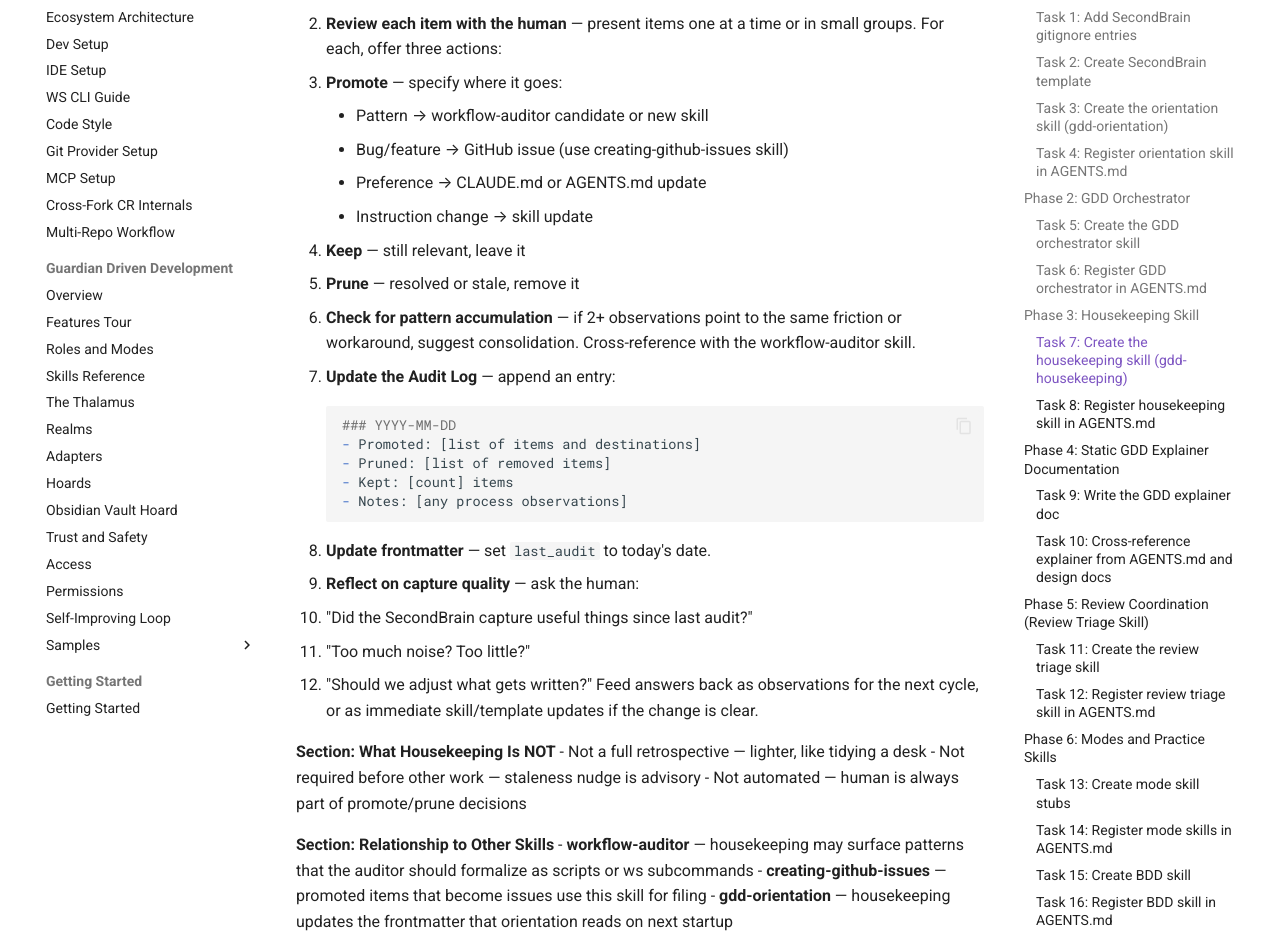
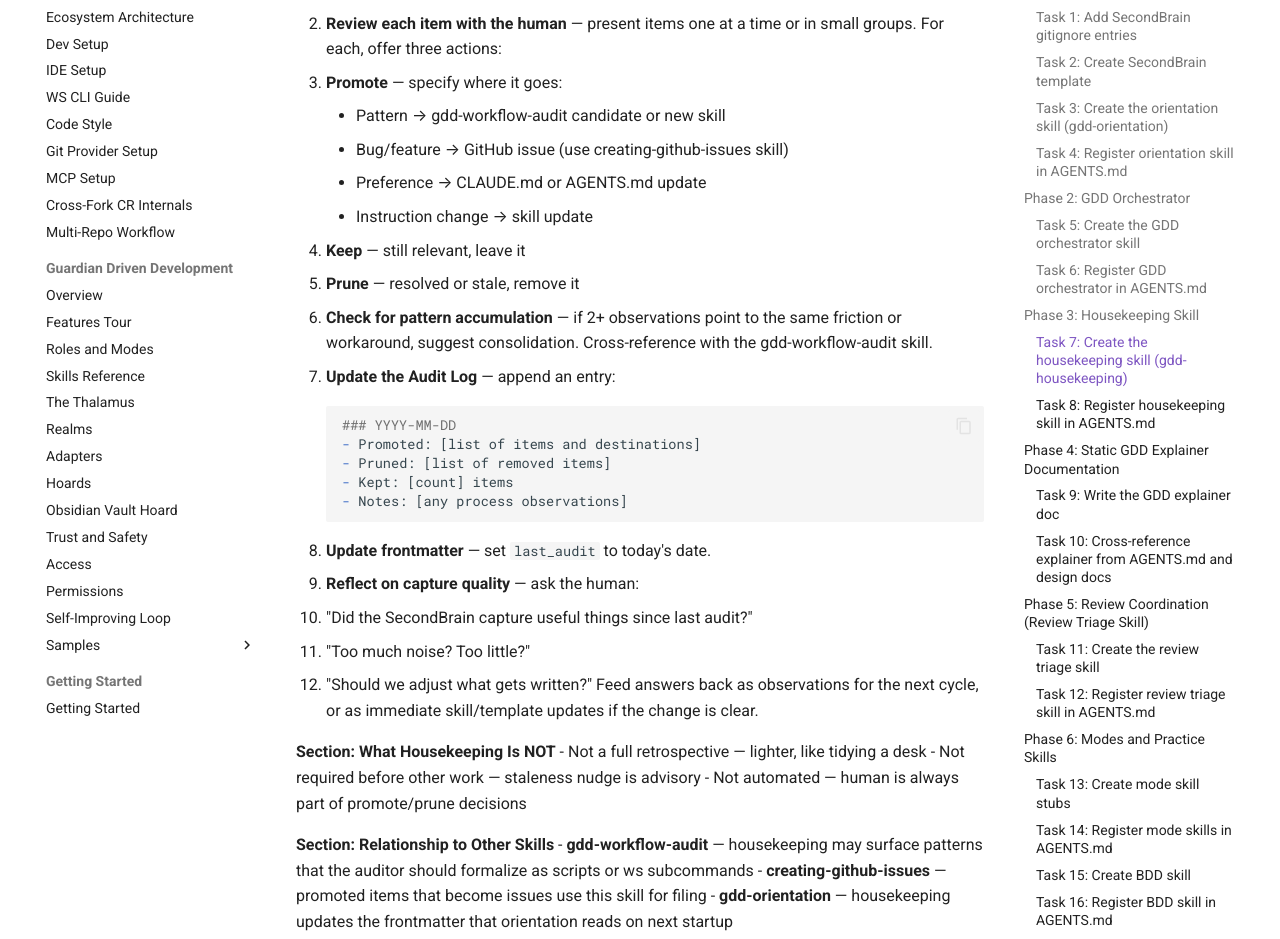
Before and after one commit to SiliconSaga/yggdrasil, an MkDocs documentation site: the page built from docs/plans/2026-03-22-gdd-implementation-plan.md, in a window 1280 px wide and 1400 px high, scrolled down 7227 px. Shown: the part 154-1093 px from the top of the window. Built offline with MkDocs 1.6.1 and Material for MkDocs 9.7.7, drawn with Linux system fonts in a browser that asks for light colours; comment, search, counter and statistics services are not loaded.

Commit message:
skill: rename workflow-auditor → gdd-workflow-audit
Pure GDD-internal skill (reads `.claude/settings.local.json`, suggests
ws subcommands, integrates with the permission tier). Rename to the noun
shape matching `gdd-review-triage`.

H1 retitled to "GDD Workflow Audit". Description unchanged — already
"Use when..." compliant. All 12 cross-references updated.

Co-Authored-By: Claude Opus 4.8 <noreply@anthropic.com>

````diff
--- a/docs/plans/2026-03-22-gdd-implementation-plan.md
+++ b/docs/plans/2026-03-22-gdd-implementation-plan.md
@@ -367,7 +367,7 @@ Walk through each step:
 2. **Review each item with the human** — present items one at a time or
    in small groups. For each, offer three actions:
    - **Promote** — specify where it goes:
-     - Pattern → workflow-auditor candidate or new skill
+     - Pattern → gdd-workflow-audit candidate or new skill
      - Bug/feature → GitHub issue (use creating-github-issues skill)
      - Preference → CLAUDE.md or AGENTS.md update
      - Instruction change → skill update
@@ -376,7 +376,7 @@ Walk through each step:
 
 3. **Check for pattern accumulation** — if 2+ observations point to the
    same friction or workaround, suggest consolidation. Cross-reference
-   with the workflow-auditor skill.
+   with the gdd-workflow-audit skill.
 
 4. **Update the Audit Log** — append an entry:
    ```markdown
@@ -402,7 +402,7 @@ Walk through each step:
 - Not automated — human is always part of promote/prune decisions
 
 **Section: Relationship to Other Skills**
-- **workflow-auditor** — housekeeping may surface patterns that the auditor
+- **gdd-workflow-audit** — housekeeping may surface patterns that the auditor
   should formalize as scripts or ws subcommands
 - **creating-github-issues** — promoted items that become issues use this
   skill for filing
````
Also changed, not shown: .agent/skills/gdd-workflow-audit/SKILL.md (renamed from .agent/skills/workflow-auditor/SKILL.md, +2 -2 lines), AGENTS.md (+2 -2 lines), docs/gdd/skills-reference.md (+1 -1 lines).
